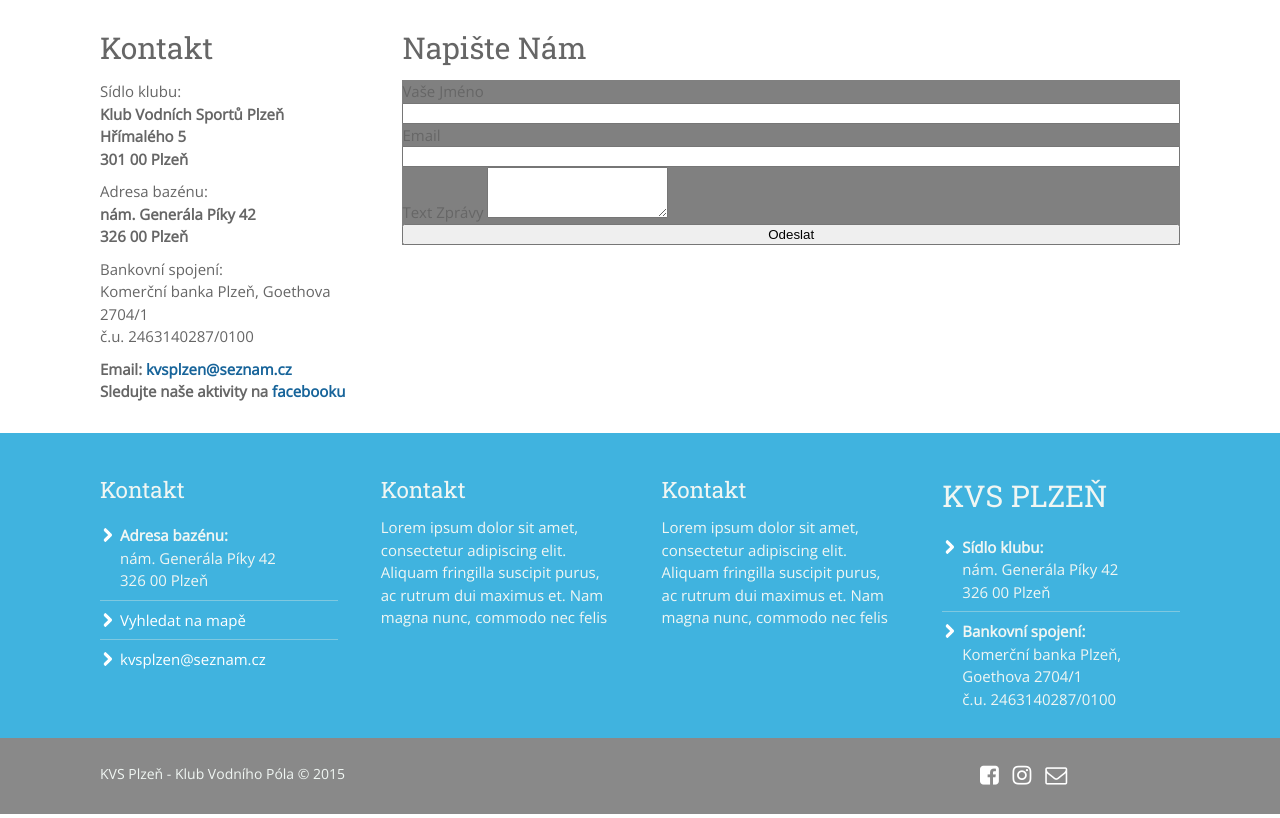
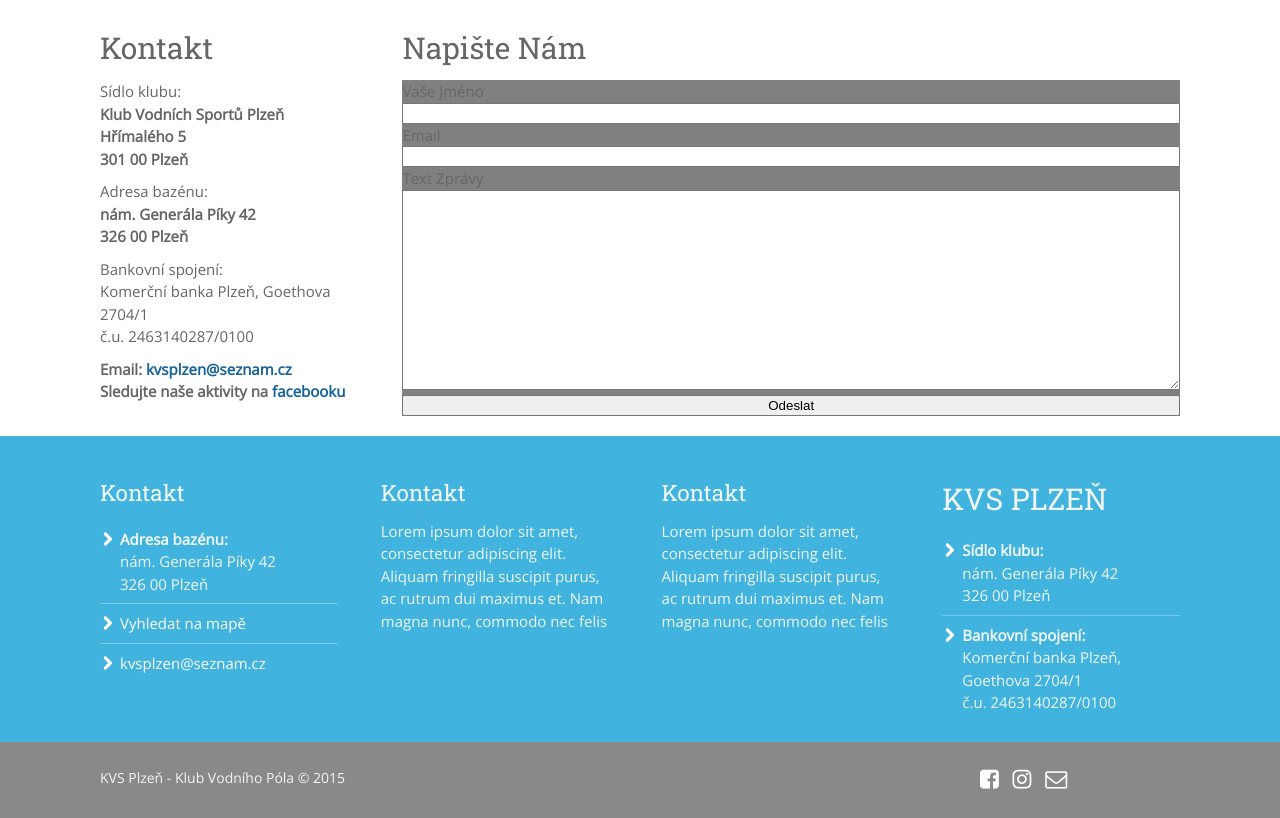
Before and after one commit to SteveVil/KVS-web, a Jekyll site: the page built from Kontakt/index.html, in a window 1280 px wide. Shown: the part 545-1363 px from the top of the page. Built offline with Jekyll 4.4.1, drawn with Linux system fonts in a browser that asks for light colours; nearby versions of some CDN libraries.

Commit message:
Update _kontakt.sass

```diff
--- a/_sass/_kontakt.sass
+++ b/_sass/_kontakt.sass
@@ -14,3 +14,7 @@ form
 input
 	display: block
 	width: 100%
+
+textarea
+	width: 100%
+	height: 200px
```
